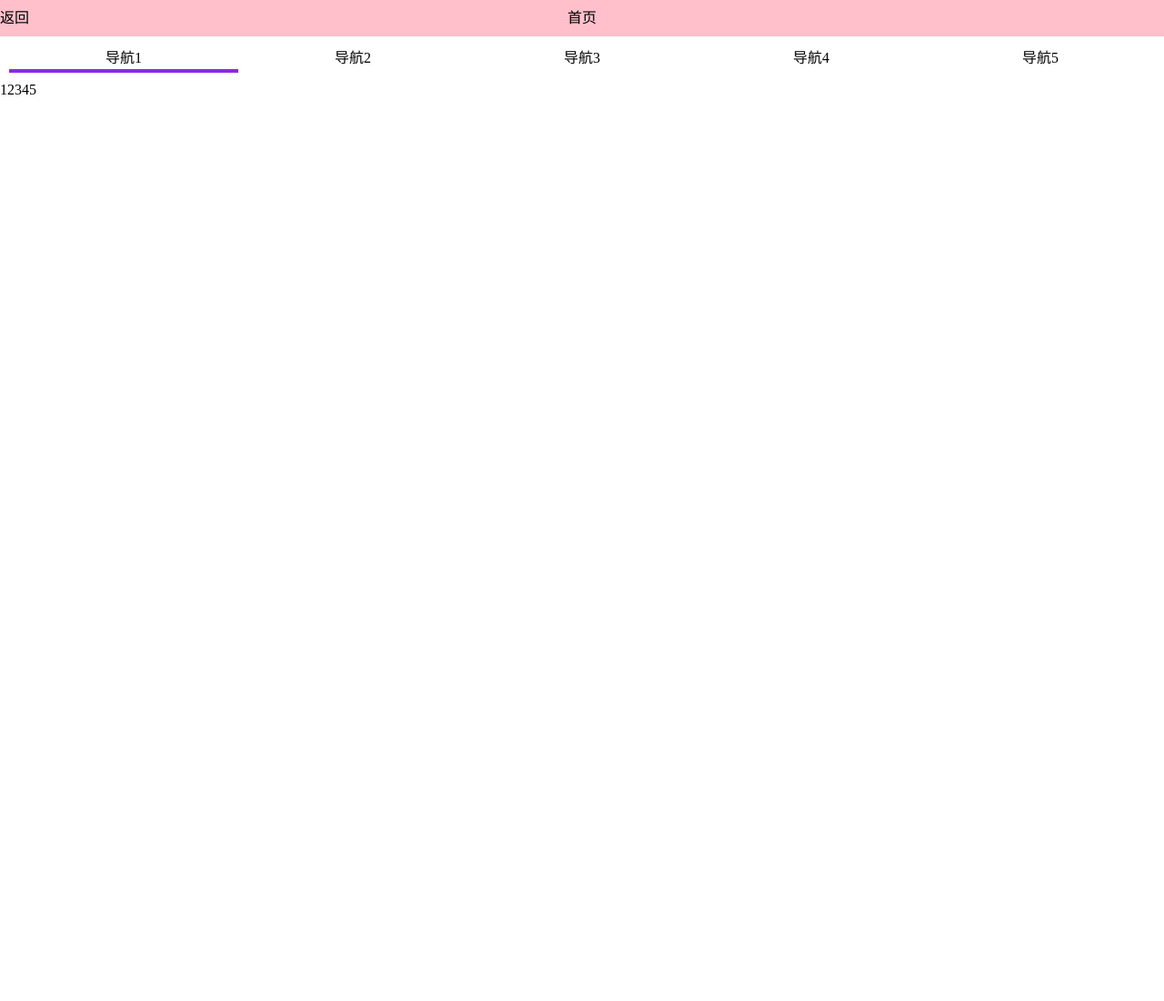
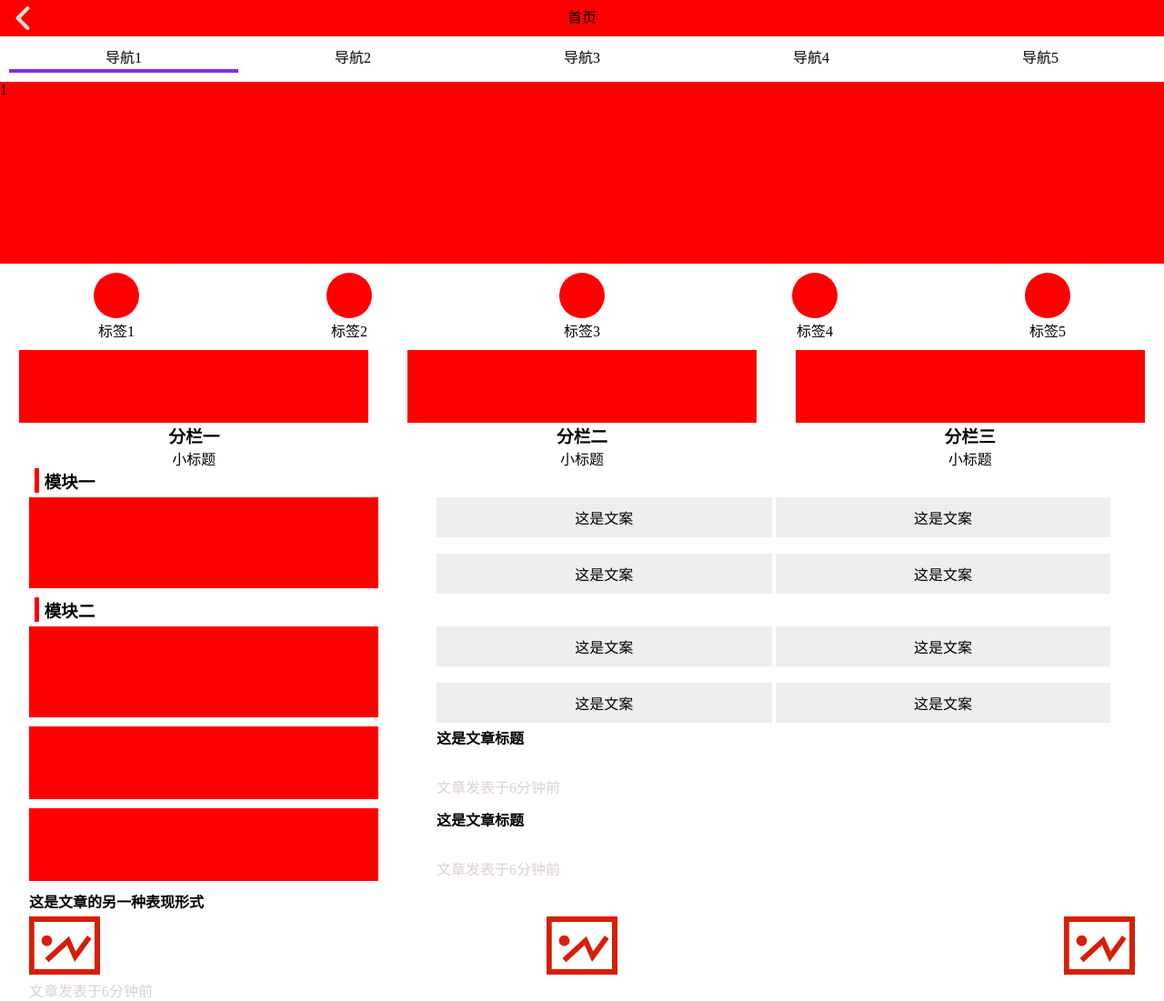
Before and after one commit to dunkong/study, a plain HTML site: page phoneweb/index.html in a window 1280 px wide. Shown: the whole page at 91% size. Before the commit the page ends 800 px from the top, so only its background shows below. Drawn offline with Linux system fonts and the light colour scheme.

Commit message:
初稿完成

```diff
--- a/phoneweb/css/base.css
+++ b/phoneweb/css/base.css
@@ -4,14 +4,20 @@
 }
 header{
     height: 40px;
-    background-color: pink;
+    background-color: red;
     text-align: center;
     line-height: 40px;
     position: relative;
 }
 .back{
     position: absolute;
-    left: 0;
+    left: 10px;
+    top: 50%;
+    margin-top: -15px;
+    display: inline-block;
+    width: 30px;
+    height: 30px;
+    background: url(../img/back.png) no-repeat;
 }
 nav ul{
     padding: 10px;
@@ -28,5 +34,102 @@ nav .active{
 	border-bottom: 4px solid blueviolet;
 }
 .divs{
-	display: flex;
+    overflow: hidden;
+    height: 200px;
+    position: relative;
 }
+.divs #block{
+    position: absolute;
+}
+.divs div{
+    float: left;
+    width: 100%;
+    height: 200px;
+    background-color: red;
+}
+.tags{
+    display: flex;
+    justify-content: space-around;
+    margin-top: 10px;
+}
+.tags .tag{
+    height: 50px;
+    width: 50px;
+    border-radius: 50%;
+    text-align: center;
+    line-height: 130px;
+    background-color: red;
+    margin-bottom: 35px
+}
+.columns{
+    display: flex;
+    justify-content: space-around;
+}
+.column{
+    width: 30%;
+    height: 80px;
+    background-color: red;
+    text-align: center;
+    padding-top: 80px;
+    box-sizing: border-box;
+    margin-bottom: 50px;
+}
+.modules{
+    margin-bottom: 10px;
+}
+.modules h3{
+    margin-left: 3%;
+    margin-bottom: 5px;
+    border-left: 5px solid red;
+    padding-left: 5px;
+}
+.module{
+    display: flex;
+    height: 100px;
+    justify-content: space-around;
+}
+.module-left{
+    width: 30%;
+    background-color: red;
+}
+.module-right{
+    width: 60%;
+}
+.module-right span{
+    display: inline-block;
+    width: 48%;
+    background-color: #eee;
+    text-align: center;
+    padding: 10px 0;
+    margin-bottom: 18px;
+}
+.fromtime{
+    color: #ddd0d0
+}
+.article{
+    display: flex;
+    height: 80px;
+    justify-content: space-around;
+    margin-bottom: 10px
+}
+.article-left{
+    width: 30%;
+    background-color: red;
+}
+.article-right{
+    width: 60%;
+    position: relative;
+}
+.article-right span{
+    position: absolute;
+    bottom: 2px;
+}
+.article1{
+    width: 95%;
+    margin: 0 auto;
+}
+.article1 .cover{
+    padding: 5px 0;
+    display: flex;
+    justify-content: space-between;
+}
--- a/phoneweb/index.html
+++ b/phoneweb/index.html
@@ -9,7 +9,7 @@
 </head>
 <body>
     <header>
-        <span class="back">返回</span>
+            <span class="back"></span>
         首页
     </header>
     <nav>
@@ -21,14 +21,85 @@
             <li>导航5</li>
         </ul>
       	<div class="divs">
+              <div id="block">
       		<div>1</div>
       		<div>2</div>
       		<div>3</div>
       		<div>4</div>
-      		<div>5</div>
+            <div>5</div>
+              </div>
       	</div>
     </nav>
-    <div class="tag"></div>
+    <div class="tags">
+        <div class="tag"><span>标签1</span></div>
+        <div class="tag"><span>标签2</span></div>
+        <div class="tag"><span>标签3</span></div>
+        <div class="tag"><span>标签4</span></div>
+        <div class="tag"><span>标签5</span></div>
+    </div>
+    <div class="columns">
+        <div class="column">
+            <h3>分栏一</h3>
+            <span>小标题</span>
+        </div>
+        <div class="column">
+            <h3>分栏二</h3>
+            <span>小标题</span>
+        </div>
+        <div class="column">
+            <h3>分栏三</h3>
+            <span>小标题</span>
+        </div>
+    </div>
+    <div class="modules">
+        <h3>模块一</h3>
+            <div class="module">
+                <div class="module-left"></div>
+                <div class="module-right">
+                    <span>这是文案</span>
+                    <span>这是文案</span>
+                    <span>这是文案</span>
+                    <span>这是文案</span>
+                </div>
+            </div>
+    </div>
+    <div class="modules">
+            <h3>模块二</h3>
+                <div class="module">
+                    <div class="module-left"></div>
+                    <div class="module-right">
+                        <span>这是文案</span>
+                        <span>这是文案</span>
+                        <span>这是文案</span>
+                        <span>这是文案</span>
+                    </div>
+                </div>
+    </div>
+    <div class="article">
+        <div class="article-left">
+        </div>
+        <div class="article-right">
+                <h4>这是文章标题</h4>
+                <span class="fromtime">文章发表于6分钟前</span>
+        </div>
+    </div>
+    <div class="article">
+            <div class="article-left">
+            </div>
+            <div class="article-right">
+                    <h4>这是文章标题</h4>
+                    <span class="fromtime">文章发表于6分钟前</span>
+            </div>
+        </div>
+    <div class="article1">
+        <h4>这是文章的另一种表现形式</h4>
+        <div class="cover">
+            <img src="./img/cover.png" alt="">
+            <img src="./img/cover.png" alt="">
+            <img src="./img/cover.png" alt="">
+        </div>
+        <span class="fromtime">文章发表于6分钟前</span>
+    </div>
 <script src="./js/base.js"></script>
 </body>
 </html>
--- a/phoneweb/js/base.js
+++ b/phoneweb/js/base.js
@@ -1,9 +1,12 @@
-var nav=document.getElementsByClassName("nav")[0].children;
-for(var i=0;i<nav.length;i++){
-	nav[i].onclick=function(){
-		for (var j=0;j<nav.length;j++) {
-			nav[j].className=""
+var navs=document.getElementsByClassName("nav")[0].children;
+var block=document.getElementById("block")
+for(var i=0;i<navs.length;i++){
+	navs[i].index=i
+	navs[i].onclick=function(){
+		for (var j=0;j<navs.length;j++) {
+			navs[j].className=""
 		}
 		this.className="active"
+		block.style.top="-200"*this.index+"px"
 	}
 }
```
Also changed, not shown: phoneweb/img/back.png (added), phoneweb/img/cover.png (added).
